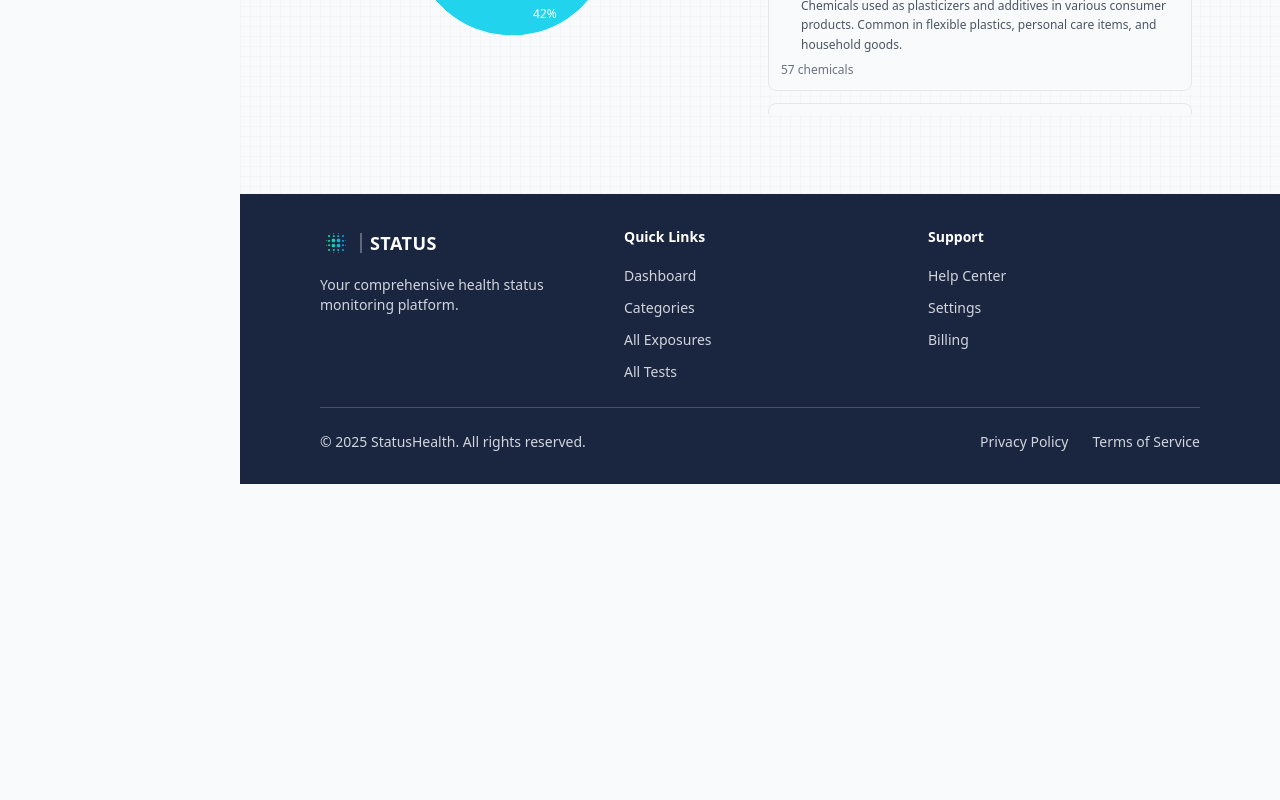
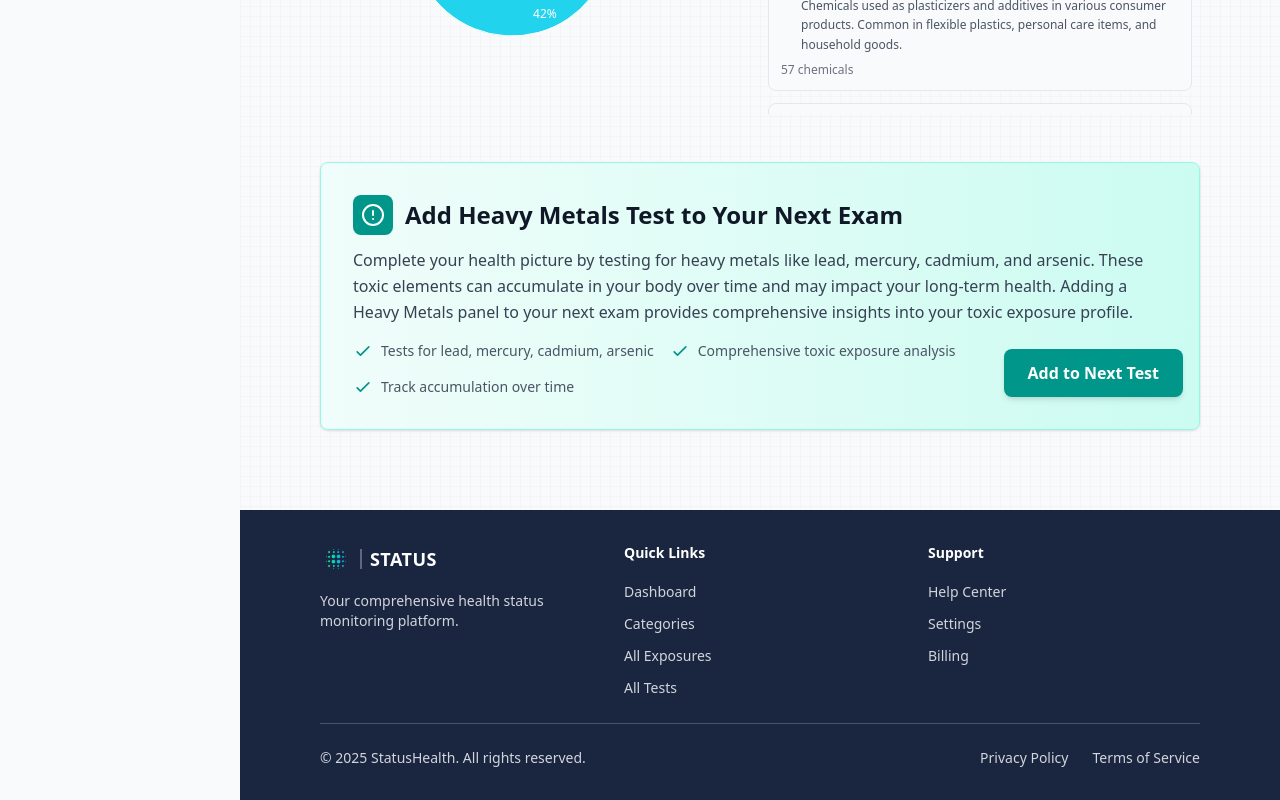
Before and after one commit to Liamoiknine/StatusHealth, a Next.js app: page / in a window 1280 px wide. Shown: the part 3738-4538 px from the top of the page. Before the commit the page ends 4222 px from the top, so only its background shows below. Built offline with nearby package versions, Linux system fonts and the light colour scheme.

Commit message:
minor tweaks

```diff
--- a/src/app/chemical/[name]/page.tsx
+++ b/src/app/chemical/[name]/page.tsx
@@ -4,7 +4,7 @@ import { useState, useEffect } from 'react';
 import { useSearchParams } from 'next/navigation';
 import { parseChemicalsCSV } from '@/lib/csv-parser-client';
 import { ChemicalData } from '@/app/api/csv-parser';
-import { getPercentileColor, formatPercentile } from '@/app/api/utils';
+import { getPercentileColor, formatPercentile, getChemicalStatusInfo } from '@/app/api/utils';
 import { EXPOSURE_COLOR_CLASSES } from '@/lib/colors';
 import { useTest } from '@/contexts/TestContext';
 import Link from 'next/link';
@@ -115,14 +115,7 @@ export default function ChemicalPage({ params }: { params: Promise<{ name: strin
     );
   }
 
-  const getStatusInfo = () => {
-    if (chemical.value === 0) return { label: 'Not Detected', color: 'gray' };
-    if (!chemical.percentile || chemical.percentile <= 0.3) return { label: 'Low Exposure', color: 'green' };
-    if (chemical.percentile > 0.6) return { label: 'High Exposure', color: 'red' };
-    return { label: 'Moderate Exposure', color: 'yellow' };
-  };
-
-  const statusInfo = getStatusInfo();
+  const statusInfo = getChemicalStatusInfo(chemical.percentile, chemical.value);
 
   return (
     <div className="min-h-screen bg-[#f8fafc]">
@@ -160,13 +153,8 @@ export default function ChemicalPage({ params }: { params: Promise<{ name: strin
                 </div>
 
                 {/* Status Badge */}
-                <div className={`px-3 py-1.5 rounded-full border ${
-                  statusInfo.color === 'red' ? 'bg-red-50 border-red-500 text-red-600' :
-                  statusInfo.color === 'yellow' ? 'bg-yellow-50 border-yellow-500 text-yellow-600' :
-                  statusInfo.color === 'green' ? `${EXPOSURE_COLOR_CLASSES.lowExposure.bgLight} ${EXPOSURE_COLOR_CLASSES.lowExposure.border} ${EXPOSURE_COLOR_CLASSES.lowExposure.text}` :
-                  'bg-gray-50 border-gray-300 text-gray-600'
-                }`}>
-                  <span className="text-xs font-semibold">{statusInfo.label}</span>
+                <div className={`px-3 py-1.5 rounded-full border ${statusInfo.bgColor} ${statusInfo.textColor}`}>
+                  <span className="text-xs font-semibold">{statusInfo.text}</span>
                 </div>
               </div>
 
--- a/src/app/page.tsx
+++ b/src/app/page.tsx
@@ -220,6 +220,7 @@ export default function DashboardPage() {
   const [chemicals, setChemicals] = useState<ChemicalData[]>([]);
   const [loading, setLoading] = useState(true);
   const [selectedClassification, setSelectedClassification] = useState<'pay-attention' | 'monitor-only' | 'low-exposure' | null>(null);
+  const [selectedClassificationSecond, setSelectedClassificationSecond] = useState<'pay-attention' | 'monitor-only' | 'low-exposure' | null>(null);
 
   useEffect(() => {
     async function loadData() {
@@ -424,7 +425,7 @@ export default function DashboardPage() {
               <DetectionBreakdownChart
                 chemicals={chemicals}
                 onBarClick={(classification) => {
-                  setSelectedClassification(selectedClassification === classification ? null : classification);
+                  setSelectedClassificationSecond(selectedClassificationSecond === classification ? null : classification);
                 }}
               />
             </div>
@@ -532,10 +533,10 @@ export default function DashboardPage() {
           </div>
 
           {/* Expandable Section for Top Chemicals */}
-          {selectedClassification && (
+          {selectedClassificationSecond && (
             <div className="mt-6 col-span-2">
               <div className="grid grid-cols-1 md:grid-cols-3 gap-4">
-                  {sortChemicalsByPercentile(filterChemicalsByExposure(chemicals, selectedClassification))
+                  {sortChemicalsByPercentile(filterChemicalsByExposure(chemicals, selectedClassificationSecond))
                     .slice(0, 3)
                     .map((chemical) => {
                       const statusInfo = getChemicalStatusInfo(chemical.percentile, chemical.value);
@@ -754,6 +755,59 @@ export default function DashboardPage() {
           </div>
           <ExposureSourceAnalysis chemicals={chemicals} noCard={true} />
         </div>
+
+        {/* Heavy Metals Test Panel */}
+        <div className="mb-12">
+          <div className="bg-gradient-to-r from-teal-50 to-teal-100 border border-teal-200 rounded-lg p-8 shadow-sm relative">
+            <div className="flex flex-col lg:flex-row items-start lg:items-center justify-between gap-6">
+              {/* Left side: Content */}
+              <div className="flex-1">
+                <div className="flex items-center gap-3 mb-3">
+                  <div className="bg-teal-600 rounded-lg p-2">
+                    <svg className="w-6 h-6 text-white" fill="none" stroke="currentColor" strokeWidth="2" strokeLinecap="round" strokeLinejoin="round" viewBox="0 0 24 24">
+                      <path d="M12 2C6.48 2 2 6.48 2 12s4.48 10 10 10 10-4.48 10-10S17.52 2 12 2z"/>
+                      <path d="M12 8v4"/>
+                      <path d="M12 16h.01"/>
+                    </svg>
+                  </div>
+                  <h2 className="text-2xl font-bold text-gray-900">Add Heavy Metals Test to Your Next Exam</h2>
+                </div>
+                <p className="text-gray-700 text-base leading-relaxed mb-4">
+                  Complete your health picture by testing for heavy metals like lead, mercury, cadmium, and arsenic.
+                  These toxic elements can accumulate in your body over time and may impact your long-term health.
+                  Adding a Heavy Metals panel to your next exam provides comprehensive insights into your toxic exposure profile.
+                </p>
+                <div className="flex flex-wrap gap-4 text-sm text-gray-600">
+                  <div className="flex items-center gap-2">
+                    <svg className="w-5 h-5 text-teal-600" fill="none" stroke="currentColor" viewBox="0 0 24 24">
+                      <path strokeLinecap="round" strokeLinejoin="round" strokeWidth={2} d="M5 13l4 4L19 7" />
+                    </svg>
+                    <span>Tests for lead, mercury, cadmium, arsenic</span>
+                  </div>
+                  <div className="flex items-center gap-2">
+                    <svg className="w-5 h-5 text-teal-600" fill="none" stroke="currentColor" viewBox="0 0 24 24">
+                      <path strokeLinecap="round" strokeLinejoin="round" strokeWidth={2} d="M5 13l4 4L19 7" />
+                    </svg>
+                    <span>Comprehensive toxic exposure analysis</span>
+                  </div>
+                  <div className="flex items-center gap-2">
+                    <svg className="w-5 h-5 text-teal-600" fill="none" stroke="currentColor" viewBox="0 0 24 24">
+                      <path strokeLinecap="round" strokeLinejoin="round" strokeWidth={2} d="M5 13l4 4L19 7" />
+                    </svg>
+                    <span>Track accumulation over time</span>
+                  </div>
+                </div>
+              </div>
+            </div>
+
+            {/* CTA Button - Bottom right corner */}
+            <div className="absolute bottom-8 right-4">
+              <button className="bg-teal-600 text-white rounded-lg px-6 py-3 hover:bg-teal-700 transition-colors font-semibold text-base shadow-md hover:shadow-lg whitespace-nowrap">
+                Add to Next Test
+              </button>
+            </div>
+          </div>
+        </div>
       </div>
     </div>
   );
```
